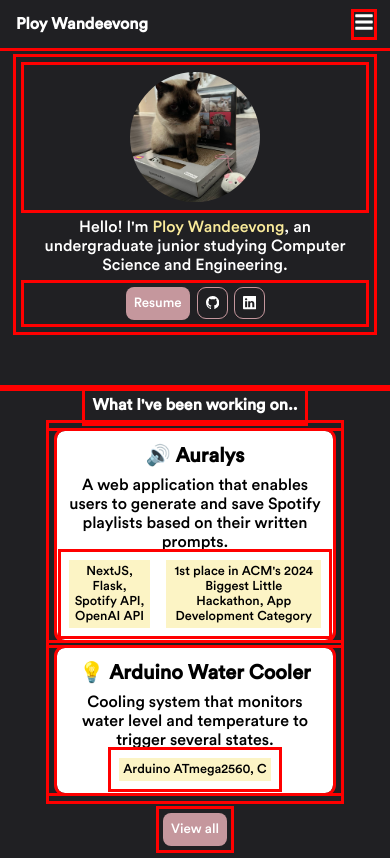
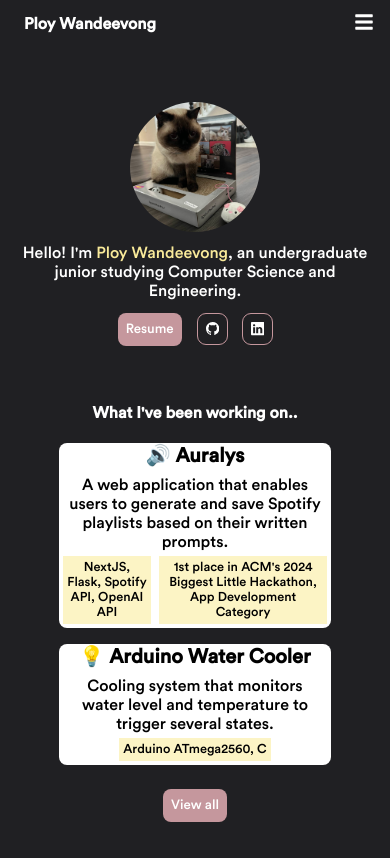
Before and after one commit to ployw/ployw.github.io, a React (Create React App) app: page / in a window 390 px wide. Built offline with nearby package versions, Linux system fonts and the light colour scheme.

Commit message:
fix responsiveness and hero sections

```diff
--- a/src/components/Hero.js
+++ b/src/components/Hero.js
@@ -5,14 +5,16 @@
 
 const Hero = () => {
   return (
-    <div className="home container">
-      <div className="about-content fade-in inner-div">
-        <div className="profile-img-container">
+    <div className="home container inner inner-div">
+      <div className="about-content fade-in">
+        <div className="profile-img-container inner">
             <img className="profile-img container" alt="profile-pic" src={ProfileImg}>
             </img>
           </div>
-          <p className="about-me ">Hello! I'm <span className="highlight">Ploy Wandeevong</span>, an undergraduate junior studying Computer Science and Engineering.</p>
-        <div className="about-links container">
+        <div className="about-me inner">
+          <p>Hello! I'm <span className="highlight">Ploy Wandeevong</span>, an undergraduate junior studying Computer Science and Engineering.</p>
+        </div>
+        <div className="about-links container inner">
             <a target="_blank" className="link" href={Resume} rel="noopener noreferrer">
               <button className="button">
                 Resume
--- a/src/components/HeroStyles.css
+++ b/src/components/HeroStyles.css
@@ -1,11 +1,15 @@
 .home {
-    height: 46vh;
+    padding-top: 3rem;
+    min-height: 400px;
+    width: 100%;
+}
+
+.about-content {
     width: 100%;
 }
 
 .about-me {
     text-align: center;
-    margin: 0.5rem;
 }
 
 .about-links {
--- a/src/components/ProjectCard.js
+++ b/src/components/ProjectCard.js
@@ -17,7 +17,7 @@
       </img>)}
       {title && (<h1 className="card-title">{title}</h1>)}
       {description && (<p className="card-description">{description}</p>)}
-      <div className="card-notes container">
+      <div className="card-notes container inner">
         {note1 && (<p className="card-highlight card-note">{note1}</p>)}
         {note2 && (<p className="card-highlight card-note">{note2}</p>)}
       </div>
--- a/src/components/ProjectCardStyles.css
+++ b/src/components/ProjectCardStyles.css
@@ -2,13 +2,12 @@
     text-align: center;
     border-radius: 0.5rem;
     flex-direction: column;
-    margin: 0.5rem;
-    padding: 0.25rem;
     background-color: white;
 }
 
 .card-img {
     width: 100%;
+    height: 100%;
     border-radius: 1rem 1rem 0 0;
 }
 
@@ -25,7 +24,6 @@
 
 .card-note {
     color: black;
-    margin: 0.5rem;
     font-size: var(--small-font-size);
     text-align: center;
 }
--- a/src/components/ProjectGrid.js
+++ b/src/components/ProjectGrid.js
@@ -7,7 +7,7 @@
 
 const ProjectGrid = () => {
   return (
-    <div className="projects-grid container fade-in">
+    <div className="projects-grid container inner inner-div fade-in">
         <div className="grid-item">
             <ProjectCard
             imgSrc={Auralys}
--- a/src/components/ProjectGridStyles.css
+++ b/src/components/ProjectGridStyles.css
@@ -2,16 +2,11 @@
     display: grid;
     grid-template-columns: repeat(2, 24rem);
     gap: 2rem;
-    margin-bottom: 1.5rem;
-}
-
-.grid-item {
-    margin: 1rem;
 }
 
 @media screen and (max-width: 800px) {
     .projects-grid {
-        grid-template-columns: repeat(1, 24rem);
+        grid-template-columns: repeat(1, 20rem);
         gap: 0.5rem;
     }
 }
--- a/src/components/ProjectsPreview.js
+++ b/src/components/ProjectsPreview.js
@@ -5,8 +5,9 @@
 
 const ProjectsPreview = () => {
   return (
-    <div className="preview container fade-in">
-        <div className="preview-heading inner-div">
+    <div className="preview fade-in container inner inner-div">
+        <div className="preview-content inner col">
+            <div className="preview-heading">
                 <h3>What I've been working on..</h3>
             </div>
             <div className="grid-container">
@@ -26,7 +27,7 @@
                     />
                 </div>
             </div>
-        <div className="view-button">
+            <div className="view-button inner">
                 <Link to="/projects">
                     <button className="button">
                         View all
@@ -34,6 +35,7 @@
                 </Link>
             </div>
         </div>
+    </div>
   )
 }
 
--- a/src/components/ProjectsPreviewStyles.css
+++ b/src/components/ProjectsPreviewStyles.css
@@ -1,17 +1,11 @@
-.preview {
-    height: 100%;
+.preview-content {
     width: 100%;
-    flex-direction: column;
 }
 
 .grid-container {
-    width: 75%;
+    width: 85%;
 }
 
-.grid-container .grid-item {
-    margin: 0;
+.grid-item {
+    margin: 1rem;
 }
-
-.view-button {
-    margin: 0.5rem;
-}
--- a/src/components/SecondaryHero.js
+++ b/src/components/SecondaryHero.js
@@ -5,8 +5,8 @@
   heading
 }) => {
     return (
-      <div className="hero container">
-        <div className="heading inner-div fade-in">
+      <div className="hero container inner inner-div">
+        <div className="heading fade-in">
             <h1>{heading}</h1>
             <h2 className="line"></h2>
         </div>
--- a/src/components/SecondaryHeroStyles.css
+++ b/src/components/SecondaryHeroStyles.css
@@ -1,6 +1,8 @@
 .hero {
-    height: 20vh;
+    padding-top: 3rem;
+    min-height: 140px;
     width: 100%;
+    margin-bottom: 1.5rem
 }
 
 .heading {
--- a/src/index.css
+++ b/src/index.css
@@ -40,11 +40,12 @@
 }
 
 div {
-  outline: solid red;
+  /* outline: solid red; */
 }
 
 h1, h2, h3, p, a {
   color: white;
+  margin: 0.25rem;
   font-size: var(--normal-font-size);
 }
 
@@ -82,12 +83,25 @@
 
 .container {
   max-width: 968px;
-  display: flex;
   margin-left: auto;
   margin-right: auto;
+}
+
+.inner-div {
+  padding-inline-start: 1rem;
+  padding-inline-end: 1rem;
+}
+
+.inner {
+  display: flex;
   justify-content: center;
   align-items: center;
 }
+
+.col {
+  flex-direction: column;
+}
+
 
 .grid {
   display: grid;
@@ -120,12 +134,6 @@
   background-color: var(--primary-hover-lite-color);
 }
 
-.inner-div {
-  margin-inline-start: 1rem;
-  margin-inline-end: 1rem;
-  padding: 0.5rem;
-}
-
 .gen-margin {
   padding: 0.5rem;
 }
```
Lines whose indentation alone changed are shown as unchanged.
